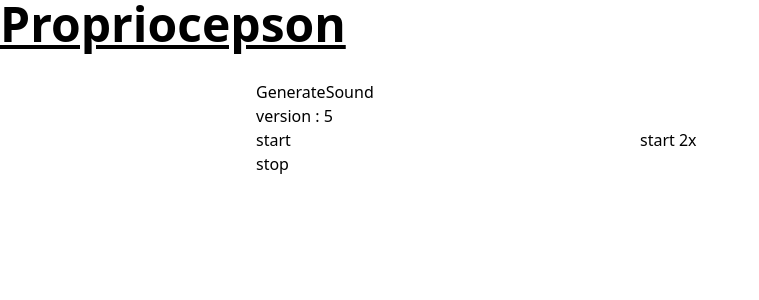
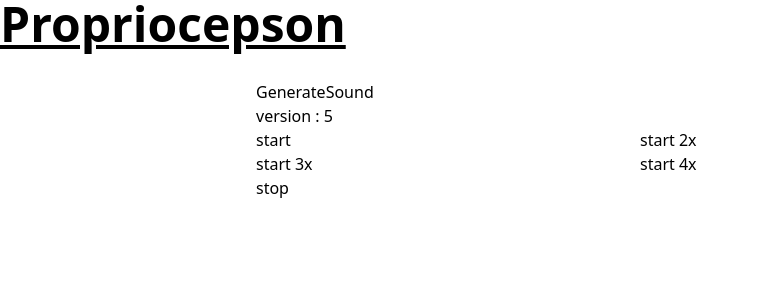
Before and after one commit to GuillaumeLiard/propriocepson, a Next.js app: page / in a window 1280 px wide. Shown: the top 300 px of the page, without its empty margins (0-759 px from the left). Built offline with nearby package versions, Linux system fonts and the light colour scheme.

Commit message:
add 3x and 4x

```diff
--- a/components/GenerateSound/index.tsx
+++ b/components/GenerateSound/index.tsx
@@ -21,6 +21,16 @@ export default function GenerateSound() {
                                 </button>
                             </div>
                             <div className="w-full space-y-4 md:w-1/2">
+                                <button onClick={() => start(3)}>
+                                    start 3x
+                                </button>
+                            </div>
+                            <div className="w-full space-y-4 md:w-1/2">
+                                <button onClick={() => start(4)}>
+                                    start 4x
+                                </button>
+                            </div>
+                            <div className="w-full space-y-4 md:w-1/2">
                                 <button onClick={stop}>
                                     stop
                                 </button>
```
